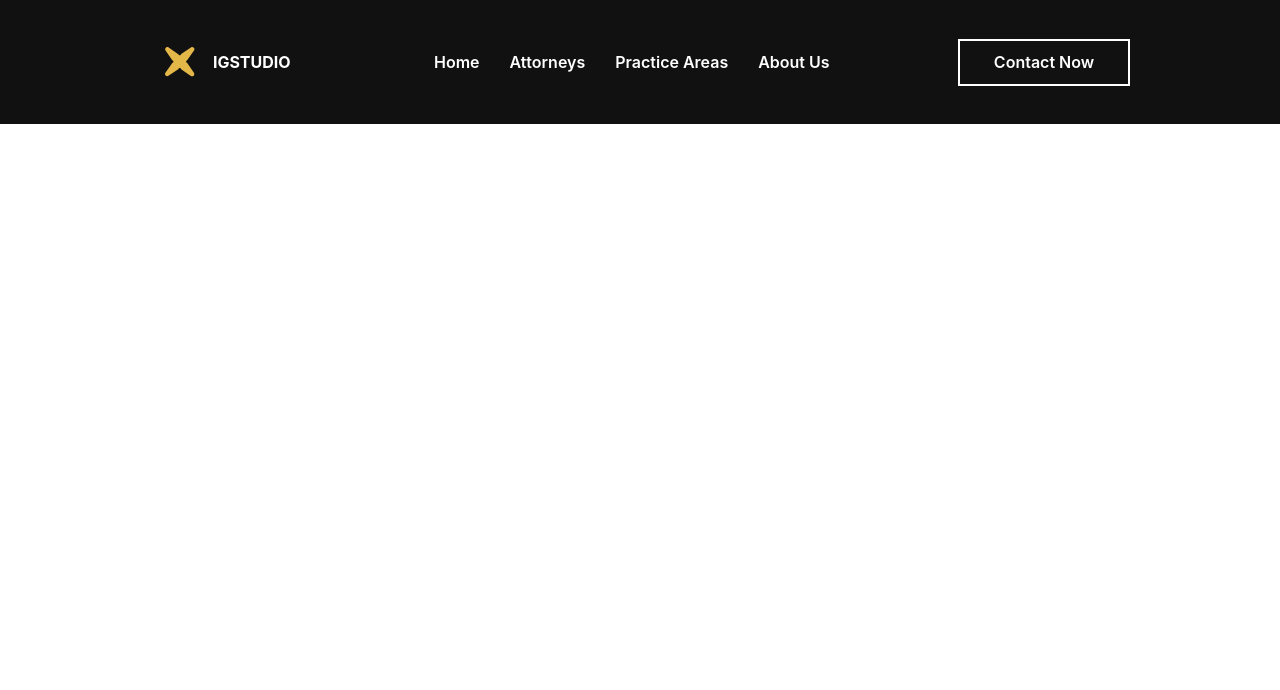
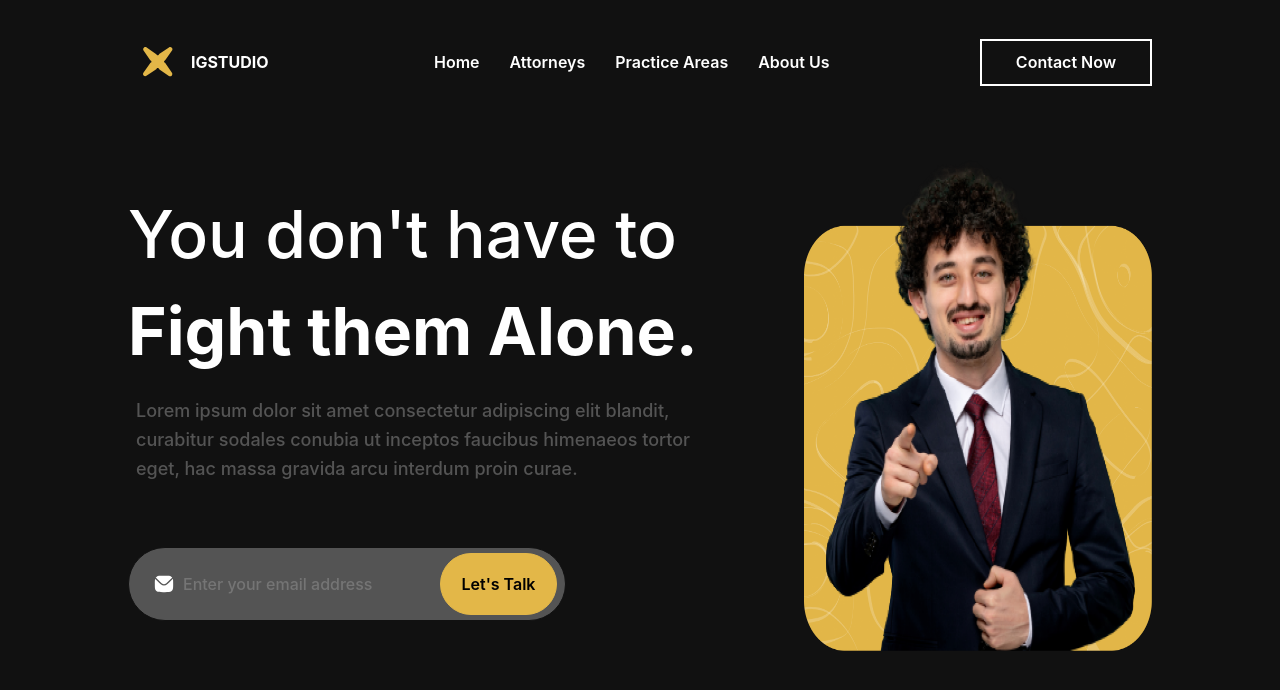
Before and after one commit to Jagadeeshthatikonda/Crio-final-interview, a React (Create React App) app: page / in a window 1280 px wide. Shown: the top 690 px of the page. Built offline with nearby package versions, Linux system fonts and the light colour scheme.

Commit message:
Done adding home

```diff
--- a/src/App.css
+++ /dev/null
@@ -1,5 +0,0 @@
-.App {
-  width: 100vw;
-  height: 100vh;
-  overflow: hidden;
-}
--- a/src/App.js
+++ b/src/App.js
@@ -1,11 +1,13 @@
-import "./App.css";
+import styles from "./App.module.css";
 import Navbar from "./components/Navbar/Navbar";
-function App() {
-  return (
-    <div className="App">
-      <Navbar />
+import Home from "./components/Home/Home";
+const App = () => (
+  <div className={styles.appContainer}>
+    <Navbar />
+    <div className={styles.appBodyContainer}>
+      <Home />
     </div>
-  );
-}
+  </div>
+);
 
 export default App;
--- /dev/null
+++ b/src/App.module.css
@@ -0,0 +1,15 @@
+.appContainer {
+  width: 100vw;
+  height: 100vh;
+  overflow: hidden;
+}
+
+.appBodyContainer {
+  display: flex;
+  flex-direction: column;
+  flex-grow: 1;
+  overflow-y: scroll;
+  overflow-x: hidden;
+  background-color: var(--color-black);
+  padding: 32px 10% 200px 10%;
+}
--- /dev/null
+++ b/src/components/Home/Home.jsx
@@ -0,0 +1,38 @@
+import heroImage from "../../assets/HeroImage.png";
+import messageIcon from "../../assets/MessageIcon.svg";
+
+import styles from "./Home.module.css";
+
+const HeroSection = () => {
+  const renderHomeInfoContent = () => (
+    <div className={styles.homeInfoContainer}>
+      <h1>You don't have to </h1>
+      <h1 className={styles.fightThemAlone}>Fight them Alone.</h1>
+      <p className={styles.homeDescription}>
+        Lorem ipsum dolor sit amet consectetur adipiscing elit blandit,
+        curabitur sodales conubia ut inceptos faucibus himenaeos tortor eget,
+        hac massa gravida arcu interdum proin curae.
+      </p>
+      <div className={styles.emailContainer}>
+        <img
+          className={styles.messageIcon}
+          src={messageIcon}
+          alt="message icon"
+          width={22}
+          height={22}
+        />
+        <input type="text" placeholder="Enter your email address" />
+        <button>Let's Talk</button>
+      </div>
+    </div>
+  );
+
+  return (
+    <div className={styles.container}>
+      {renderHomeInfoContent()}
+      <img className={styles.heroImage} src={heroImage} alt="heroImage" />
+    </div>
+  );
+};
+
+export default HeroSection;
--- /dev/null
+++ b/src/components/Home/Home.module.css
@@ -0,0 +1,84 @@
+.container {
+  background-color: var(--color-black);
+  display: flex;
+  flex-direction: row;
+  align-items: center;
+  justify-content: space-between;
+}
+
+h1 {
+  color: var(--color-white);
+  font-size: 66px;
+  font-weight: 500;
+  width: 571px;
+  line-height: 97px;
+}
+
+.homeDescription {
+  width: 571px;
+  font-size: 18px;
+  font-weight: 500;
+  line-height: 29.25px;
+  text-align: left;
+  color: var(--color-gray-secondary);
+  margin-top: 16px;
+}
+
+.fightThemAlone {
+  font-weight: 700;
+}
+
+.homeInfoContainer {
+  display: flex;
+  flex-direction: column;
+  justify-content: space-between;
+  align-items: start;
+  width: 50%;
+}
+
+.emailContainer {
+  display: flex;
+  align-items: center;
+  justify-content: space-between;
+  width: 438px;
+  height: 74px;
+  border-radius: 43px;
+  border: 1px solid var(--color-black);
+  background-color: var(--color-gray-secondary);
+  margin-top: 64px;
+  padding: 8px;
+}
+
+.emailContainer > button {
+  width: 137px;
+  height: 62px;
+  font-size: 16px;
+  font-weight: 600;
+  cursor: pointer;
+  border: 1px solid var(--color-primary);
+  border-radius: 43px;
+  background-color: var(--color-primary);
+}
+
+.emailContainer > input {
+  background-color: var(--color-gray-secondary);
+  font-size: 16px;
+  border: none;
+  color: var(--color-white);
+  font-weight: 400;
+  padding: 8px;
+  flex-grow: 1;
+  outline: none;
+  font-size: 16px;
+  font-weight: 500;
+  line-height: 26px;
+}
+
+.heroImage {
+  width: 34%;
+  height: 495px;
+}
+
+.messageIcon {
+  margin-left: 16px;
+}
--- a/src/components/Navbar/Navbar.module.css
+++ b/src/components/Navbar/Navbar.module.css
@@ -3,7 +3,7 @@
   justify-content: space-between;
   align-items: center;
   background-color: var(--color-black);
-  padding: 32px 150px;
+  padding: 32px 10%;
 }
 
 .contactNowButton {
--- a/src/index.css
+++ b/src/index.css
@@ -3,6 +3,9 @@
   /* --color-white: #ffffff; */
   --color-white: #ffffff;
   --color-black: #111111;
+  --color-primary: #e3b748;
+  --color-gray-secondary: #545454;
+  --color-gray: #282828;
 }
 
 *,
```
Also changed, not shown: src/assets/HeroImage.png (added), src/assets/MessageIcon.svg (added).
